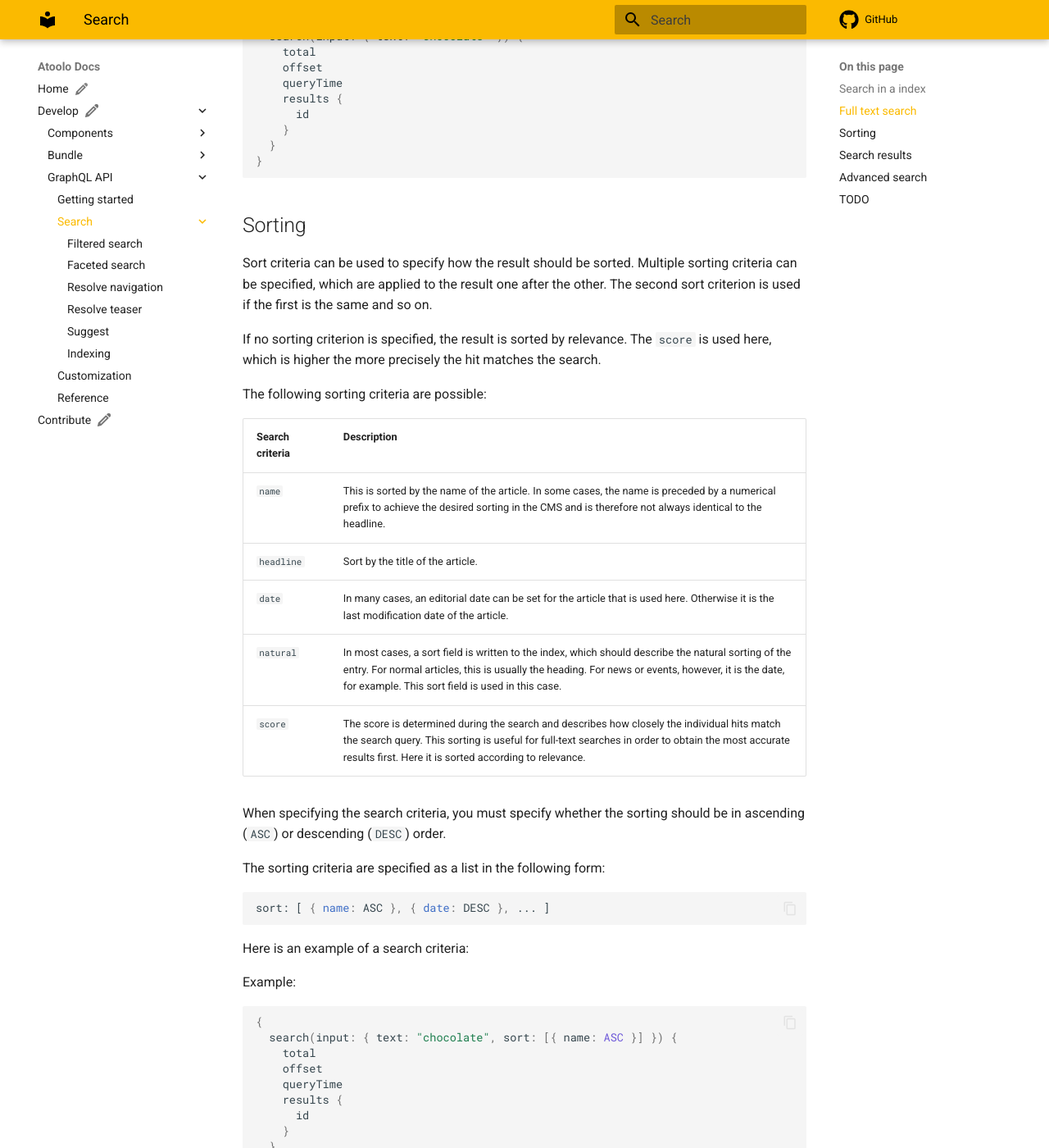
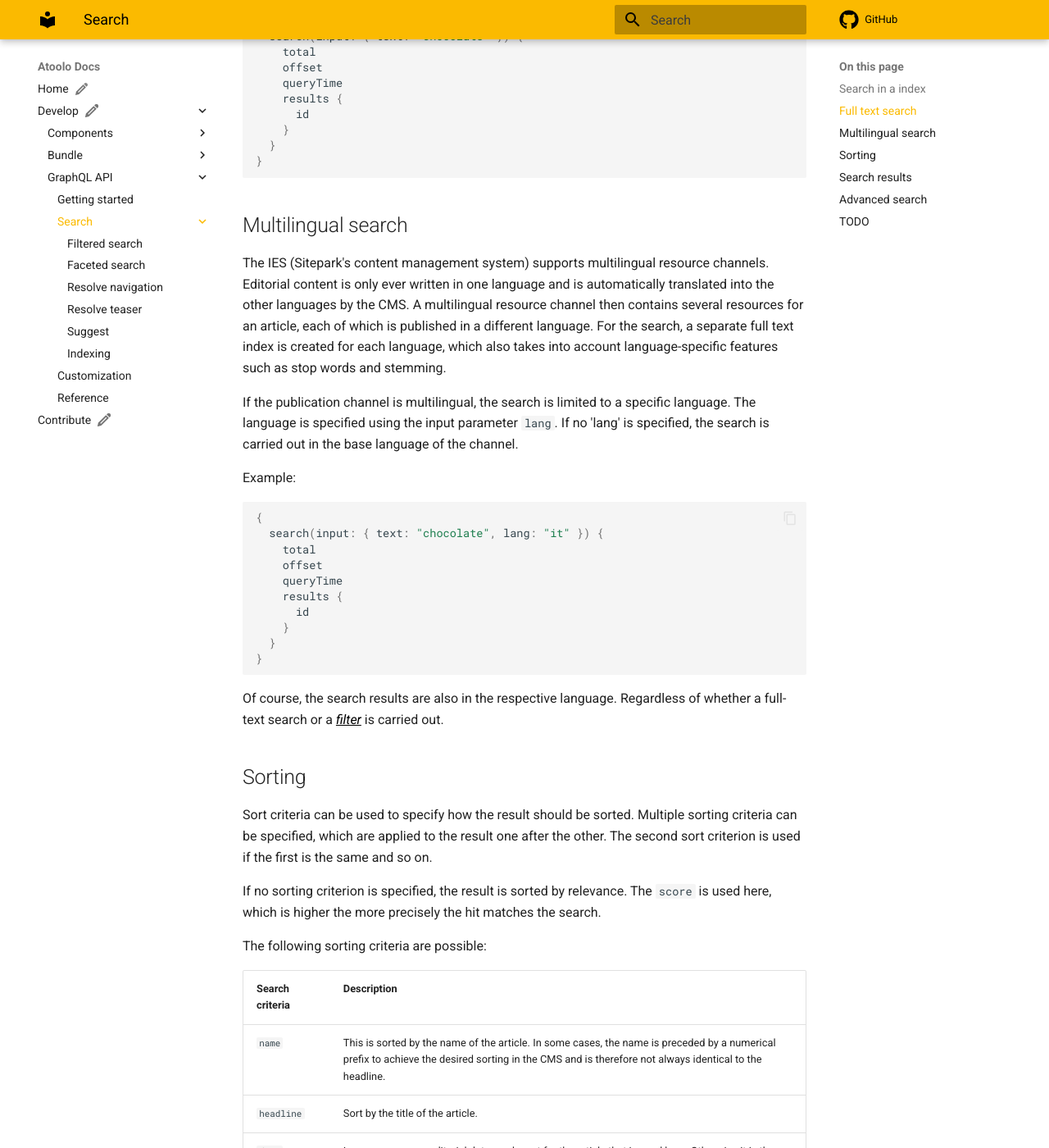
Before and after one commit to sitepark/atoolo-docs, an MkDocs documentation site: the page built from docs/develop/graphql/search/index.md, in a window 1280 px wide and 1400 px high, scrolled down 939 px. Shown: the whole window at 82% size. Built offline with MkDocs 1.6.1 and Material for MkDocs 9.7.7, drawn with Linux system fonts in a browser that asks for light colours; comment, search, counter and statistics services are not loaded.

Commit message:
docs: Multilingual search

````diff
--- a/docs/develop/graphql/search/index.md
+++ b/docs/develop/graphql/search/index.md
@@ -36,6 +36,29 @@ Example:
   }
 }
 ```
+
+## Multilingual search
+
+The IES (Sitepark's content management system) supports multilingual resource channels. Editorial content is only ever written in one language and is automatically translated into the other languages by the CMS. A multilingual resource channel then contains several resources for an article, each of which is published in a different language. For the search, a separate full text index is created for each language, which also takes into account language-specific features such as stop words and stemming.
+
+If the publication channel is multilingual, the search is limited to a specific language. The language is specified using the input parameter `lang`. If no 'lang' is specified, the search is carried out in the base language of the channel.
+
+Example:
+
+```graphql
+{
+  search(input: { text: "chocolate", lang: "it" }) {
+    total
+    offset
+    queryTime
+    results {
+      id
+    }
+  }
+}
+```
+
+Of course, the search results are also in the respective language. Regardless of whether a full-text search or a [filter](filtered-search.md) is carried out.
 
 ## Sorting
 
````
Also changed, not shown: other parts of docs/develop/graphql/search/index.md (+0 -1 lines).
